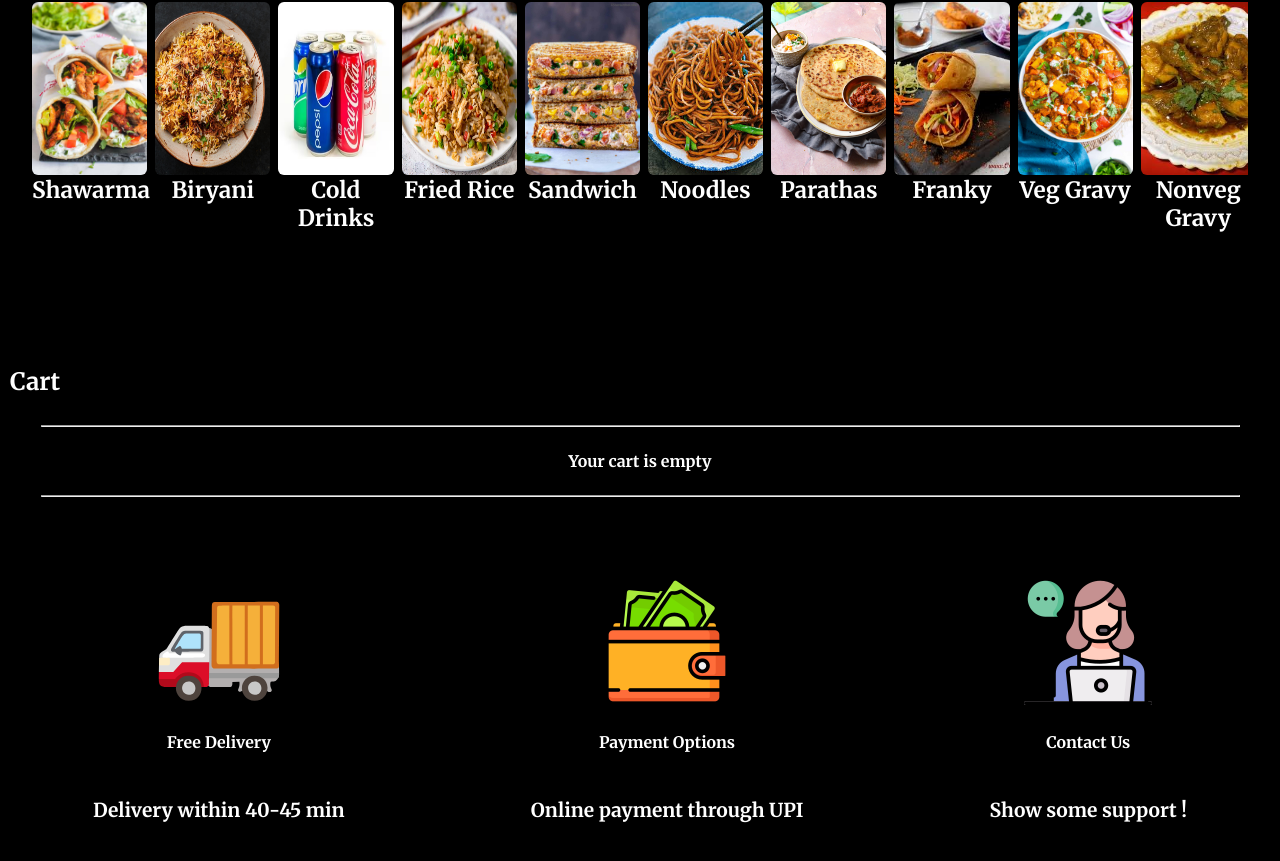
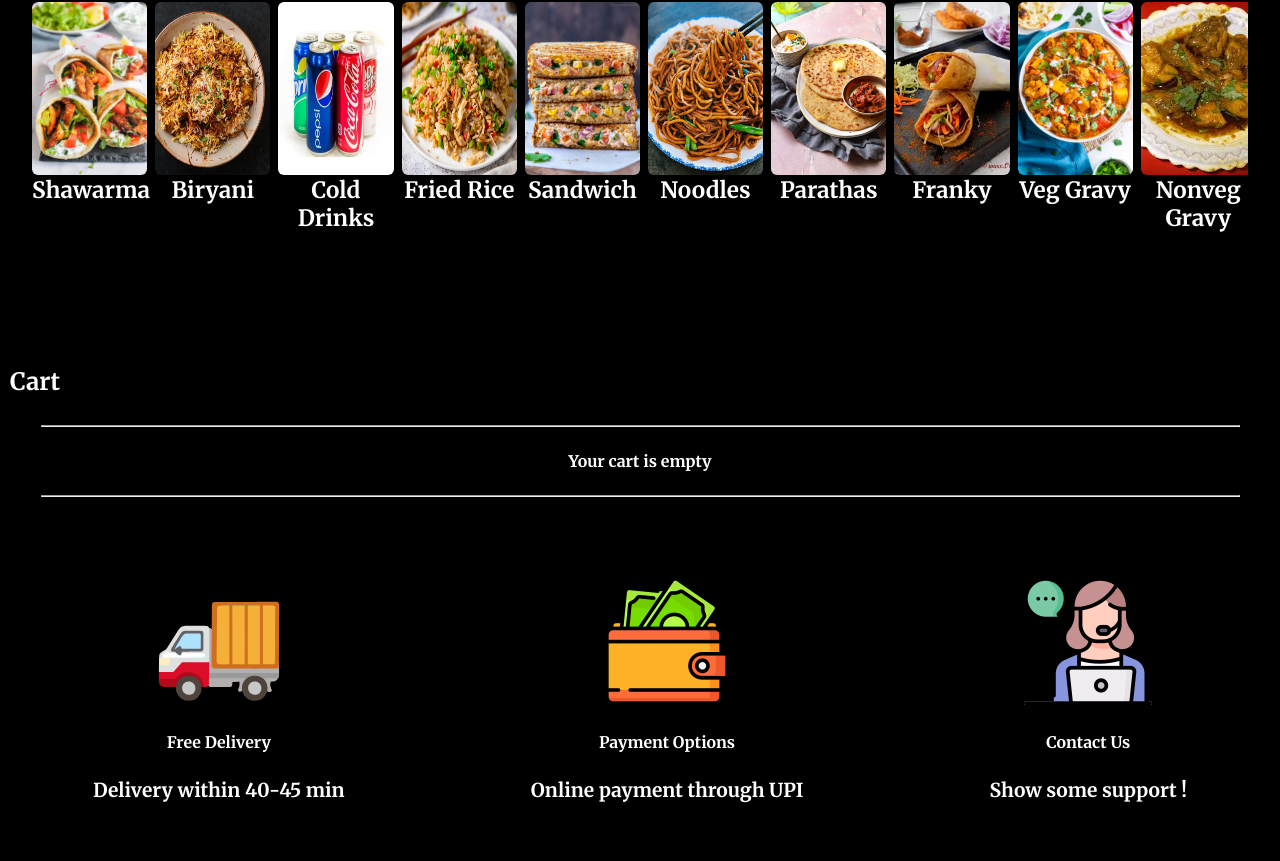
Before and after one commit to vijay-kittu/Food-Ordering-Website, a React (Create React App) app: page / in a window 1280 px wide. Shown: the part 1025-1886 px from the top of the page. Built offline with nearby package versions, Linux system fonts and the light colour scheme; grey boxes are pictures that could not be loaded; a web font is replaced by a local one.

Commit message:
minor changes in App.css

```diff
--- a/src/App.css
+++ b/src/App.css
@@ -444,9 +444,9 @@ body {
 
 }
 
-/*.delivery-flex div p {
+.delivery-flex div p {
   transform:translateY(-20px);
-}*/
+}
 
 .cart hr {
   color: aliceblue;
```
